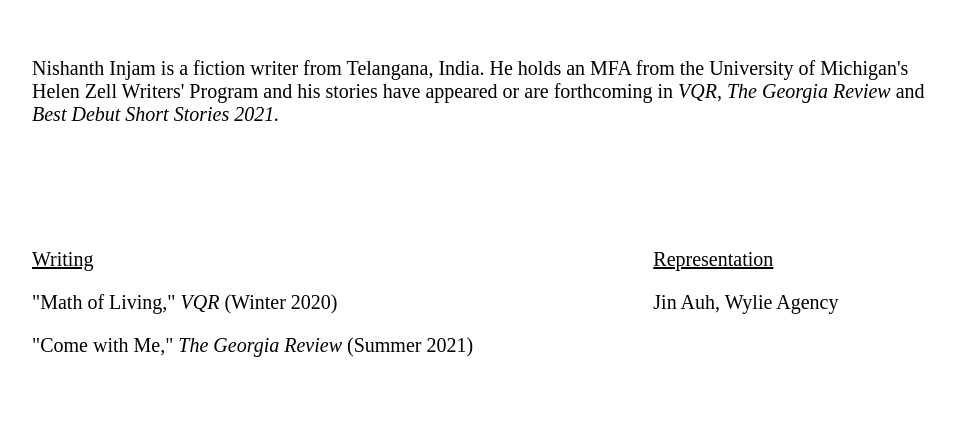
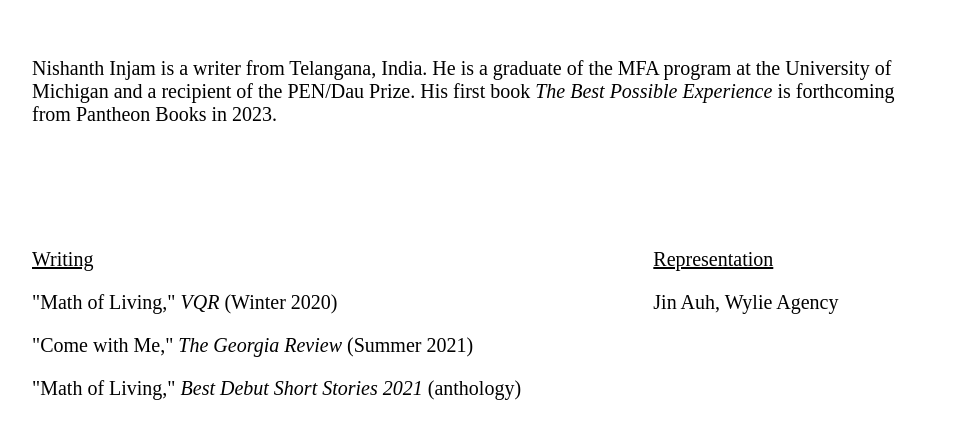
Before and after one commit to ninjam/ninjam.github.io, a plain HTML site: page index.html in a window 1280 px wide. Shown: the part 117-556 px from the top of the page, without its empty margins (160-1115 px from the left). Drawn offline with Linux system fonts and the light colour scheme.

Commit message:
Update index.html

```diff
--- a/index.html
+++ b/index.html
@@ -20,17 +20,20 @@
   </header>
   <section class="descriptionmain box">
 
-      <p> Nishanth Injam is a fiction writer from Telangana, India. He holds an MFA from the University of Michigan's Helen Zell Writers' Program and his stories have appeared or are forthcoming in <i> VQR</i>, <i> The Georgia Review</i> and <i> Best Debut Short Stories 2021.</i> </p>
+      <p> Nishanth Injam is a writer from Telangana, India. He is a graduate of the MFA program at the University of Michigan and a recipient of the PEN/Dau Prize. His first book <i>The Best Possible Experience</i> is forthcoming from Pantheon Books in 2023.</p>
   </section>
 
   <section class="box">
     <div class="work">
 	<p style="text-decoration: underline;"> Writing </p>
 	<p class="publist">
-    <a href="https://www.vqronline.org/fiction/2020/12/math-living"> "Math of Living," <i> VQR </i> (Winter 2020) </a>
+    <a href="https://www.vqronline.org/fiction/2020/12/math-living"> "Math of Living," <i>  VQR </i> (Winter 2020) </a>
 	</p>
 	<p class="publist">
-	 <a href="https://thegeorgiareview.com/posts/come-with-me"> "Come with Me," <i> The Georgia Review </i> (Summer 2021) </a>
+	 <a href="https://thegeorgiareview.com/posts/come-with-me"> "Come with Me," <i>  The Georgia Review </i> (Summer 2021) </a>
+	</p>
+		<p class="publist">
+	 <a href="https://books.catapult.co/books/best-debut-short-stories-2021/"> "Math of Living," <i>  Best Debut Short Stories 2021 </i> (anthology)</a>
 	</p>
   </div>
 
```
